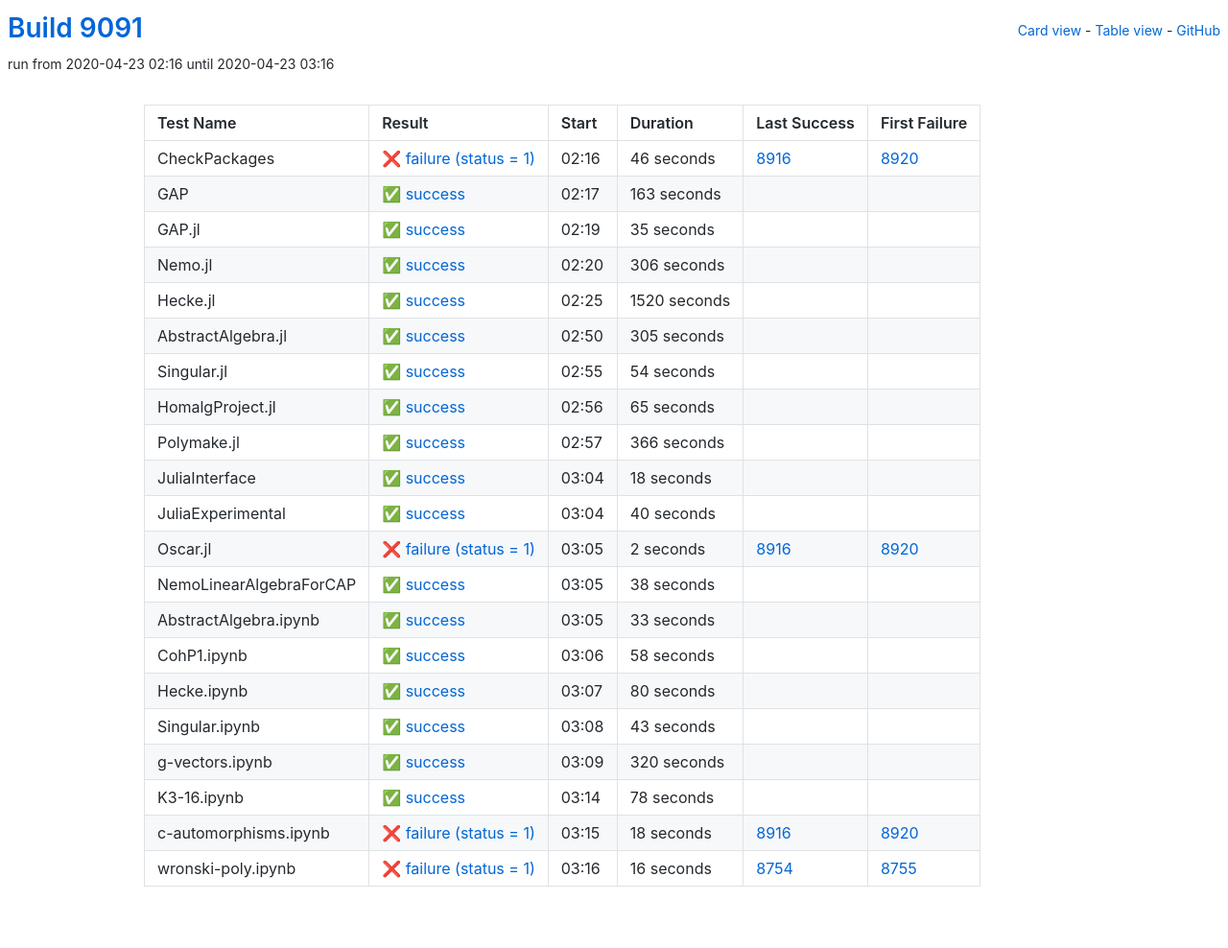
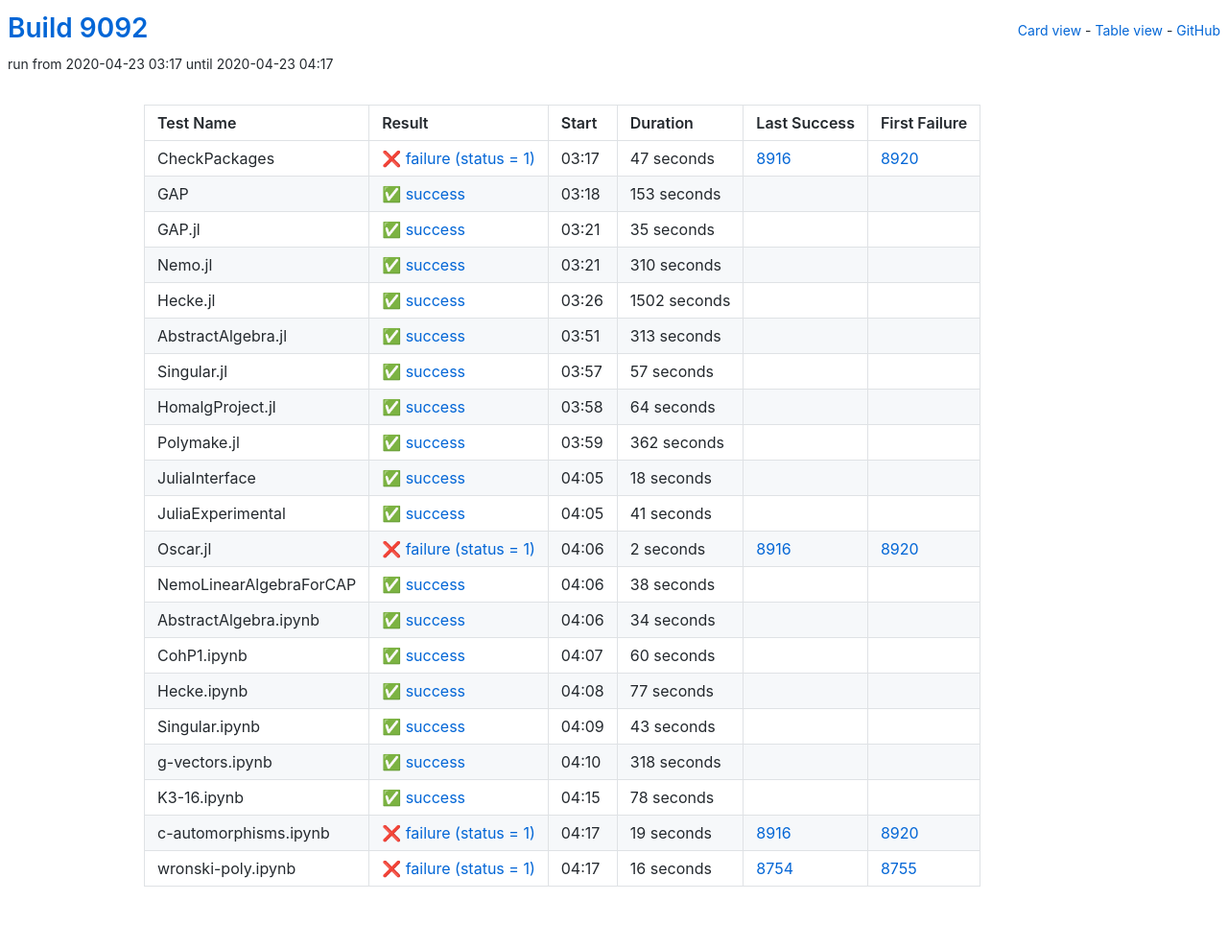
Before and after one commit to oscar-system/oscar-ci-status, a Jekyll site: the page built from table.html, in a window 1280 px wide. Shown: the whole page at 96% size. Built offline with Jekyll 4.4.1, drawn with Linux system fonts in a browser that asks for light colours.

Commit message:
Build 9092

```diff
--- a/_data/ci.yml
+++ b/_data/ci.yml
@@ -1,27 +1,27 @@
-build: 9091
-build_url: https://oscarci.mathematik.uni-kl.de/job/oscar/9091/
+build: 9092
+build_url: https://oscarci.mathematik.uni-kl.de/job/oscar/9092/
 job: oscar
 tests:
-- duration: 46
+- duration: 47
   exitcode: 1
   first_failure: 8920
   first_failure_url: https://oscarci.mathematik.uni-kl.de/job/oscar/8920/
   last_success: 8916
   last_success_url: https://oscarci.mathematik.uni-kl.de/job/oscar/8916/
-  log: https://oscarci.mathematik.uni-kl.de/job/oscar/9091/artifact/logs/build-9091/CheckPackages.log
+  log: https://oscarci.mathematik.uni-kl.de/job/oscar/9092/artifact/logs/build-9092/CheckPackages.log
   name: CheckPackages
-  start: 2020-04-23 02:16
+  start: 2020-04-23 03:17
   status: failure
   success: false
-- duration: 163
+- duration: 153
   exitcode: 0
   first_failure: false
   first_failure_url: null
   last_success: false
   last_success_url: null
-  log: https://oscarci.mathematik.uni-kl.de/job/oscar/9091/artifact/logs/build-9091/GAP.log
+  log: https://oscarci.mathematik.uni-kl.de/job/oscar/9092/artifact/logs/build-9092/GAP.log
   name: GAP
-  start: 2020-04-23 02:17
+  start: 2020-04-23 03:18
   status: success
   success: true
 - duration: 35
@@ -30,75 +30,75 @@
   first_failure_url: null
   last_success: false
   last_success_url: null
-  log: https://oscarci.mathematik.uni-kl.de/job/oscar/9091/artifact/logs/build-9091/GAP.jl.log
+  log: https://oscarci.mathematik.uni-kl.de/job/oscar/9092/artifact/logs/build-9092/GAP.jl.log
   name: GAP.jl
-  start: 2020-04-23 02:19
+  start: 2020-04-23 03:21
   status: success
   success: true
-- duration: 306
+- duration: 310
   exitcode: 0
   first_failure: false
   first_failure_url: null
   last_success: false
   last_success_url: null
-  log: https://oscarci.mathematik.uni-kl.de/job/oscar/9091/artifact/logs/build-9091/Nemo.jl.log
+  log: https://oscarci.mathematik.uni-kl.de/job/oscar/9092/artifact/logs/build-9092/Nemo.jl.log
   name: Nemo.jl
-  start: 2020-04-23 02:20
+  start: 2020-04-23 03:21
   status: success
   success: true
-- duration: 1520
+- duration: 1502
   exitcode: 0
   first_failure: false
   first_failure_url: null
   last_success: false
   last_success_url: null
-  log: https://oscarci.mathematik.uni-kl.de/job/oscar/9091/artifact/logs/build-9091/Hecke.jl.log
+  log: https://oscarci.mathematik.uni-kl.de/job/oscar/9092/artifact/logs/build-9092/Hecke.jl.log
   name: Hecke.jl
-  start: 2020-04-23 02:25
+  start: 2020-04-23 03:26
   status: success
   success: true
-- duration: 305
+- duration: 313
   exitcode: 0
   first_failure: false
   first_failure_url: null
   last_success: false
   last_success_url: null
-  log: https://oscarci.mathematik.uni-kl.de/job/oscar/9091/artifact/logs/build-9091/AbstractAlgebra.jl.log
+  log: https://oscarci.mathematik.uni-kl.de/job/oscar/9092/artifact/logs/build-9092/AbstractAlgebra.jl.log
   name: AbstractAlgebra.jl
-  start: 2020-04-23 02:50
+  start: 2020-04-23 03:51
   status: success
   success: true
-- duration: 54
+- duration: 57
   exitcode: 0
   first_failure: false
   first_failure_url: null
   last_success: false
   last_success_url: null
-  log: https://oscarci.mathematik.uni-kl.de/job/oscar/9091/artifact/logs/build-9091/Singular.jl.log
+  log: https://oscarci.mathematik.uni-kl.de/job/oscar/9092/artifact/logs/build-9092/Singular.jl.log
   name: Singular.jl
-  start: 2020-04-23 02:55
+  start: 2020-04-23 03:57
   status: success
   success: true
-- duration: 65
+- duration: 64
   exitcode: 0
   first_failure: false
   first_failure_url: null
   last_success: false
   last_success_url: null
-  log: https://oscarci.mathematik.uni-kl.de/job/oscar/9091/artifact/logs/build-9091/HomalgProject.jl.log
+  log: https://oscarci.mathematik.uni-kl.de/job/oscar/9092/artifact/logs/build-9092/HomalgProject.jl.log
   name: HomalgProject.jl
-  start: 2020-04-23 02:56
+  start: 2020-04-23 03:58
   status: success
   success: true
-- duration: 366
+- duration: 362
   exitcode: 0
   first_failure: false
   first_failure_url: null
   last_success: false
   last_success_url: null
-  log: https://oscarci.mathematik.uni-kl.de/job/oscar/9091/artifact/logs/build-9091/Polymake.jl.log
+  log: https://oscarci.mathematik.uni-kl.de/job/oscar/9092/artifact/logs/build-9092/Polymake.jl.log
   name: Polymake.jl
-  start: 2020-04-23 02:57
+  start: 2020-04-23 03:59
   status: success
   success: true
 - duration: 18
@@ -107,20 +107,20 @@
   first_failure_url: null
   last_success: false
   last_success_url: null
-  log: https://oscarci.mathematik.uni-kl.de/job/oscar/9091/artifact/logs/build-9091/JuliaInterface.log
+  log: https://oscarci.mathematik.uni-kl.de/job/oscar/9092/artifact/logs/build-9092/JuliaInterface.log
   name: JuliaInterface
-  start: 2020-04-23 03:04
+  start: 2020-04-23 04:05
   status: success
   success: true
-- duration: 40
+- duration: 41
   exitcode: 0
   first_failure: false
   first_failure_url: null
   last_success: false
   last_success_url: null
-  log: https://oscarci.mathematik.uni-kl.de/job/oscar/9091/artifact/logs/build-9091/JuliaExperimental.log
+  log: https://oscarci.mathematik.uni-kl.de/job/oscar/9092/artifact/logs/build-9092/JuliaExperimental.log
   name: JuliaExperimental
-  start: 2020-04-23 03:04
+  start: 2020-04-23 04:05
   status: success
   success: true
 - duration: 2
@@ -129,9 +129,9 @@
   first_failure_url: https://oscarci.mathematik.uni-kl.de/job/oscar/8920/
   last_success: 8916
   last_success_url: https://oscarci.mathematik.uni-kl.de/job/oscar/8916/
-  log: https://oscarci.mathematik.uni-kl.de/job/oscar/9091/artifact/logs/build-9091/Oscar.jl.log
+  log: https://oscarci.mathematik.uni-kl.de/job/oscar/9092/artifact/logs/build-9092/Oscar.jl.log
   name: Oscar.jl
-  start: 2020-04-23 03:05
+  start: 2020-04-23 04:06
   status: failure
   success: false
 - duration: 38
@@ -140,42 +140,42 @@
   first_failure_url: null
   last_success: false
   last_success_url: null
-  log: https://oscarci.mathematik.uni-kl.de/job/oscar/9091/artifact/logs/build-9091/NemoLinearAlgebraForCAP.log
+  log: https://oscarci.mathematik.uni-kl.de/job/oscar/9092/artifact/logs/build-9092/NemoLinearAlgebraForCAP.log
   name: NemoLinearAlgebraForCAP
-  start: 2020-04-23 03:05
+  start: 2020-04-23 04:06
   status: success
   success: true
-- duration: 33
+- duration: 34
   exitcode: 0
   first_failure: false
   first_failure_url: null
   last_success: false
   last_success_url: null
-  log: https://oscarci.mathematik.uni-kl.de/job/oscar/9091/artifact/logs/build-9091/AbstractAlgebra.ipynb.log
+  log: https://oscarci.mathematik.uni-kl.de/job/oscar/9092/artifact/logs/build-9092/AbstractAlgebra.ipynb.log
   name: AbstractAlgebra.ipynb
-  start: 2020-04-23 03:05
+  start: 2020-04-23 04:06
   status: success
   success: true
-- duration: 58
+- duration: 60
   exitcode: 0
   first_failure: false
   first_failure_url: null
   last_success: false
   last_success_url: null
-  log: https://oscarci.mathematik.uni-kl.de/job/oscar/9091/artifact/logs/build-9091/CohP1.ipynb.log
+  log: https://oscarci.mathematik.uni-kl.de/job/oscar/9092/artifact/logs/build-9092/CohP1.ipynb.log
   name: CohP1.ipynb
-  start: 2020-04-23 03:06
+  start: 2020-04-23 04:07
   status: success
   success: true
-- duration: 80
+- duration: 77
   exitcode: 0
   first_failure: false
   first_failure_url: null
   last_success: false
   last_success_url: null
-  log: https://oscarci.mathematik.uni-kl.de/job/oscar/9091/artifact/logs/build-9091/Hecke.ipynb.log
+  log: https://oscarci.mathematik.uni-kl.de/job/oscar/9092/artifact/logs/build-9092/Hecke.ipynb.log
   name: Hecke.ipynb
-  start: 2020-04-23 03:07
+  start: 2020-04-23 04:08
   status: success
   success: true
 - duration: 43
@@ -184,20 +184,20 @@
   first_failure_url: null
   last_success: false
   last_success_url: null
-  log: https://oscarci.mathematik.uni-kl.de/job/oscar/9091/artifact/logs/build-9091/Singular.ipynb.log
+  log: https://oscarci.mathematik.uni-kl.de/job/oscar/9092/artifact/logs/build-9092/Singular.ipynb.log
   name: Singular.ipynb
-  start: 2020-04-23 03:08
+  start: 2020-04-23 04:09
   status: success
   success: true
-- duration: 320
+- duration: 318
   exitcode: 0
   first_failure: false
   first_failure_url: null
   last_success: false
   last_success_url: null
-  log: https://oscarci.mathematik.uni-kl.de/job/oscar/9091/artifact/logs/build-9091/g-vectors.ipynb.log
+  log: https://oscarci.mathematik.uni-kl.de/job/oscar/9092/artifact/logs/build-9092/g-vectors.ipynb.log
   name: g-vectors.ipynb
-  start: 2020-04-23 03:09
+  start: 2020-04-23 04:10
   status: success
   success: true
 - duration: 78
@@ -206,20 +206,20 @@
   first_failure_url: null
   last_success: false
   last_success_url: null
-  log: https://oscarci.mathematik.uni-kl.de/job/oscar/9091/artifact/logs/build-9091/K3-16.ipynb.log
+  log: https://oscarci.mathematik.uni-kl.de/job/oscar/9092/artifact/logs/build-9092/K3-16.ipynb.log
   name: K3-16.ipynb
-  start: 2020-04-23 03:14
+  start: 2020-04-23 04:15
   status: success
   success: true
-- duration: 18
+- duration: 19
   exitcode: 1
   first_failure: 8920
   first_failure_url: https://oscarci.mathematik.uni-kl.de/job/oscar/8920/
   last_success: 8916
   last_success_url: https://oscarci.mathematik.uni-kl.de/job/oscar/8916/
-  log: https://oscarci.mathematik.uni-kl.de/job/oscar/9091/artifact/logs/build-9091/c-automorphisms.ipynb.log
+  log: https://oscarci.mathematik.uni-kl.de/job/oscar/9092/artifact/logs/build-9092/c-automorphisms.ipynb.log
   name: c-automorphisms.ipynb
-  start: 2020-04-23 03:15
+  start: 2020-04-23 04:17
   status: failure
   success: false
 - duration: 16
@@ -228,8 +228,8 @@
   first_failure_url: https://oscarci.mathematik.uni-kl.de/job/oscar/8755/
   last_success: 8754
   last_success_url: https://oscarci.mathematik.uni-kl.de/job/oscar/8754/
-  log: https://oscarci.mathematik.uni-kl.de/job/oscar/9091/artifact/logs/build-9091/wronski-poly.ipynb.log
+  log: https://oscarci.mathematik.uni-kl.de/job/oscar/9092/artifact/logs/build-9092/wronski-poly.ipynb.log
   name: wronski-poly.ipynb
-  start: 2020-04-23 03:16
+  start: 2020-04-23 04:17
   status: failure
   success: false
```
Also changed, not shown: README.md.
